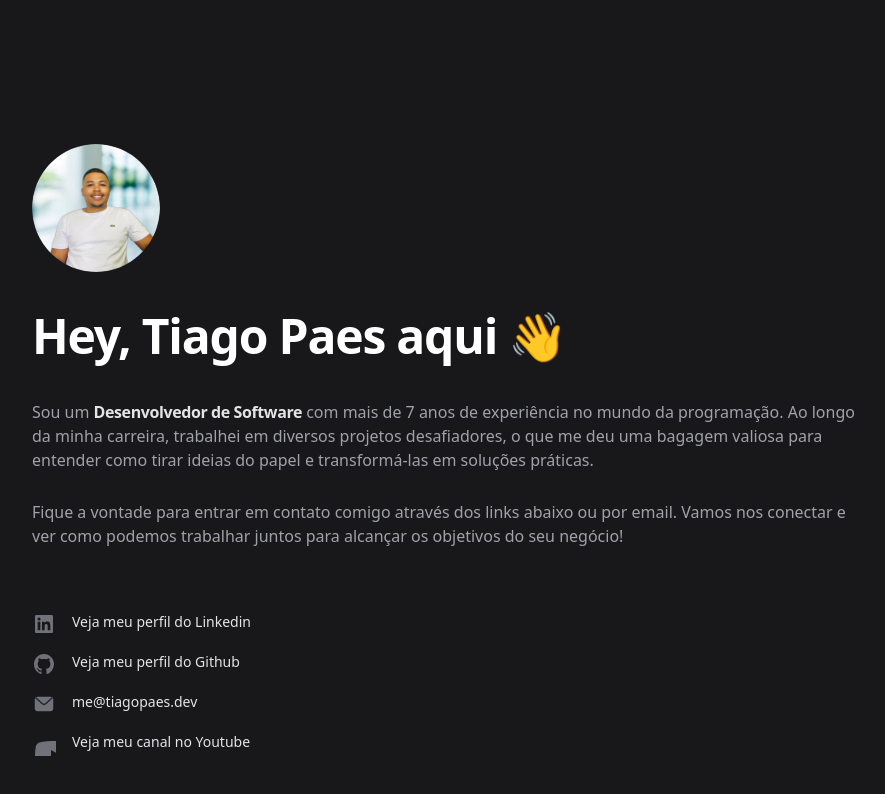
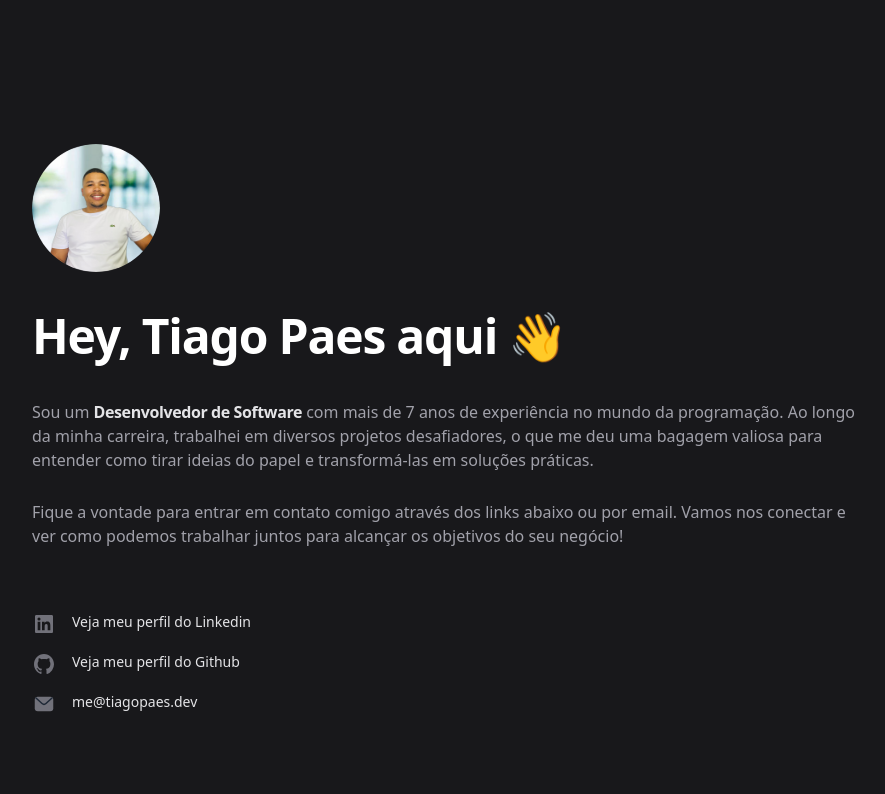
Before and after one commit to tiagopaes/tiagopaes.dev, a Next.js app: page / in a window 1280 px wide. Shown: the top 794 px of the page, without its empty margins (192-1077 px from the left). Built offline with nearby package versions, Linux system fonts and the light colour scheme.

Commit message:
Remove broken youtube link

```diff
--- a/src/pages/index.tsx
+++ b/src/pages/index.tsx
@@ -63,14 +63,6 @@ export default function Home() {
                 icon={MailIcon}
               />
             </li>
-            <li className="flex">
-              <SocialLink
-                target="_blank"
-                href="https://www.youtube.com/@tiagopaees"
-                aria-label="Veja meu canal no Youtube"
-                icon={YoutubeIcon}
-              />
-            </li>
           </ul>
         </div>
 
```
